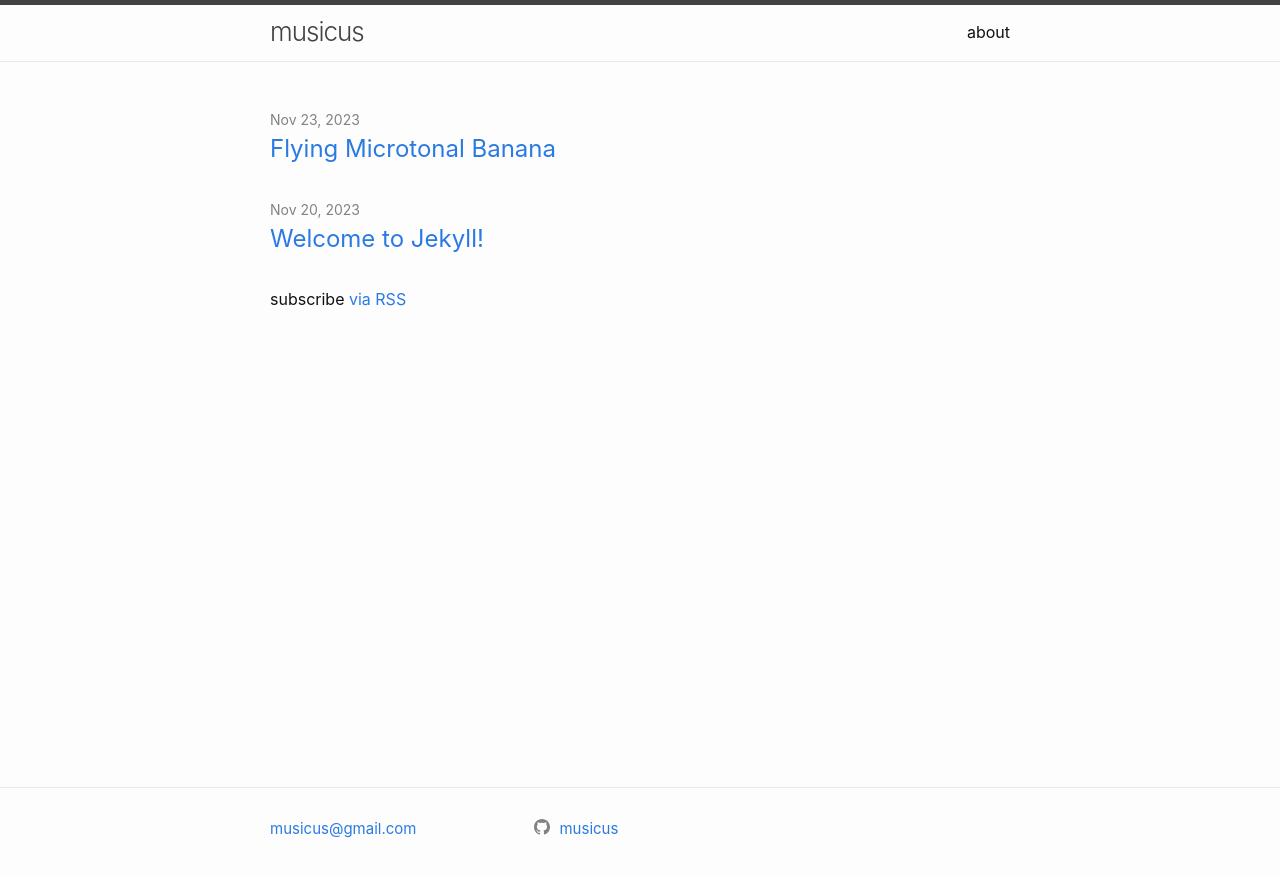
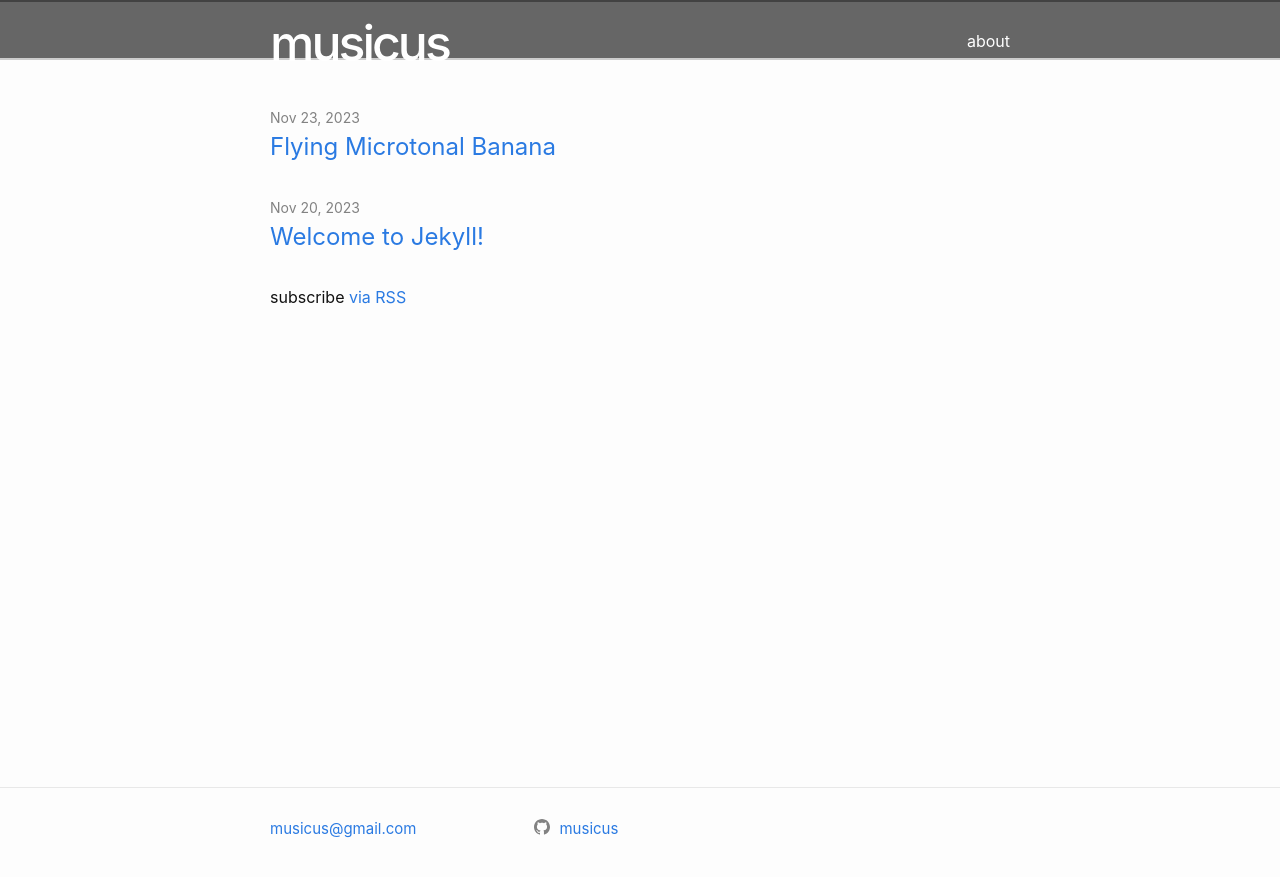
Before and after one commit to musicus/musicus.github.io, a Jekyll site: the page built from index.markdown, in a window 1280 px wide. Shown: the top 877 px of the page. Built offline with Jekyll 4.4.1, drawn with Linux system fonts in a browser that asks for light colours.

Commit message:
sass(y) updates.

```diff
--- a/_sass/minima/_layout.scss
+++ b/_sass/minima/_layout.scss
@@ -2,25 +2,28 @@
  * Site header
  */
 .site-header {
-  border-top: 5px solid $grey-color-dark;
-  border-bottom: 1px solid $grey-color-light;
+  border-top: 2px solid $grey-color-dark;
+  border-bottom: 2px solid #ccc;
   min-height: $spacing-unit * 1.865;
-
+  background-color: #666;
   // Positioning context for the mobile navigation icon
   position: relative;
 }
 
 .site-title {
   @include relative-font-size(1.625);
-  font-weight: 300;
+  font-size: 50px;
+  font-weight: 500;
   line-height: $base-line-height * $base-font-size * 2.25;
-  letter-spacing: -1px;
+  letter-spacing: -3px;
   margin-bottom: 0;
   float: left;
+  position: relative;
+  top: 14px;
 
   &,
   &:visited {
-    color: $grey-color-dark;
+    color: #FFF;
   }
 }
 
@@ -37,8 +40,10 @@
   }
 
   .page-link {
-    color: $text-color;
+    color: #FFF;
     line-height: $base-line-height;
+    position: relative;
+    top: 12px;
 
     // Gaps between nav items, but not on the last one
     &:not(:last-child) {
```
